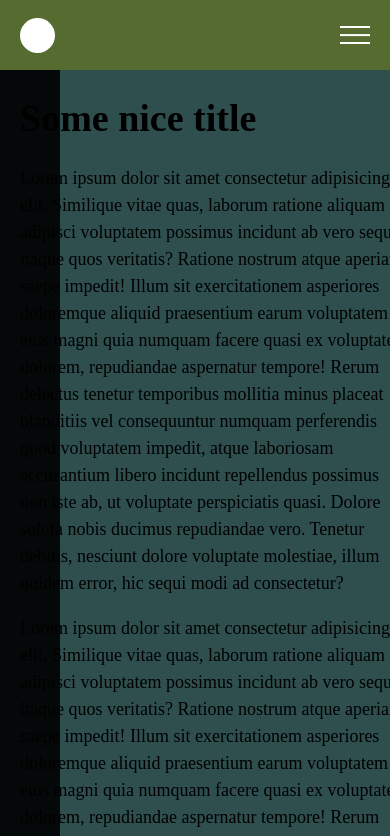
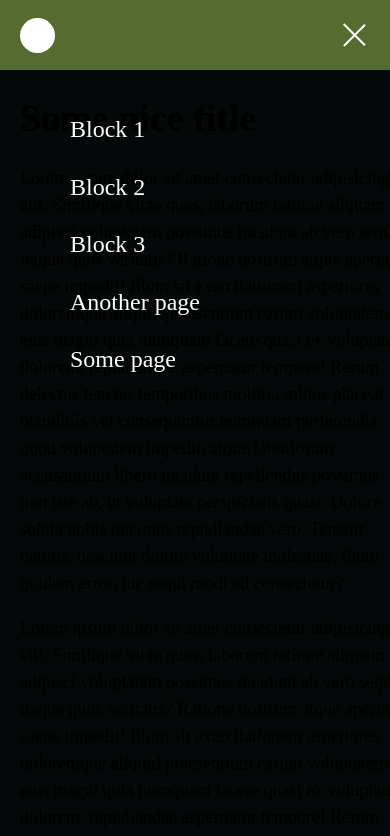
Before and after one commit to EPShepelev/burger_menu, a plain HTML site: page index.html in a window 390 px wide. Both pictures are taken after a click on the element 355 px from the left and 35 px from the top of the page. Shown: the top 836 px of the page. Drawn offline with Linux system fonts and the light colour scheme.

Commit message:
create script burger menu; add animation

```diff
--- a/script.js
+++ b/script.js
@@ -66,3 +66,14 @@ function onMenuLinkClick(e) {
     e.preventDefault();
   }
 }
+
+//burger menu open-close
+const iconMenu = document.querySelector(".menu__icon");
+if (iconMenu) {
+  const menuBody = document.querySelector(".menu__body");
+  iconMenu.addEventListener("click", function (e) {
+    document.body.classList.toggle("_lock");
+    iconMenu.classList.toggle("_active");
+    menuBody.classList.toggle("_active");
+  });
+}
--- a/style.css
+++ b/style.css
@@ -47,6 +47,10 @@ li {
 
 .page__text p {
   margin: 0 0 10px 0;
+}
+
+body._lock {
+  overflow: hidden;
 }
 
 .header {
@@ -235,6 +239,20 @@ body._touch .menu__list > li._active .menu__arrow {
     transform: scale(1) translate(0px, -50%);
   }
 
+  .menu__icon._active span {
+    transform: scale(0) translate(0px, -50%);
+  }
+
+  .menu__icon._active::before {
+    top: 50%;
+    transform: rotate(-45deg) translate(0px, -50%);
+  }
+
+  .menu__icon._active::after {
+    bottom: 50%;
+    transform: rotate(45deg) translate(0px, 50%);
+  }
+
   .menu__body {
     position: fixed;
     top: 0;
```
